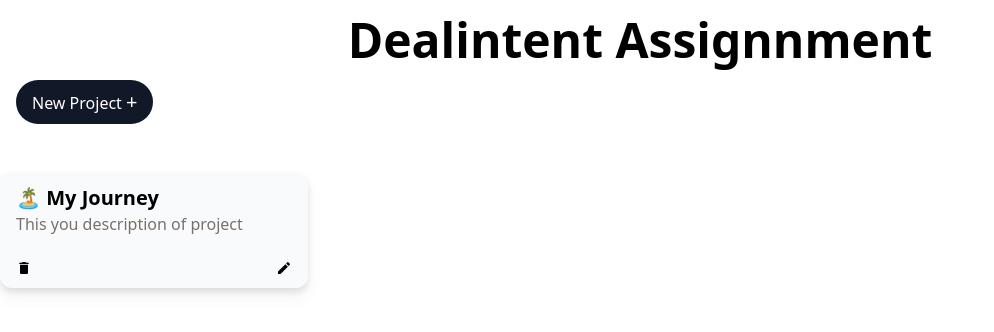
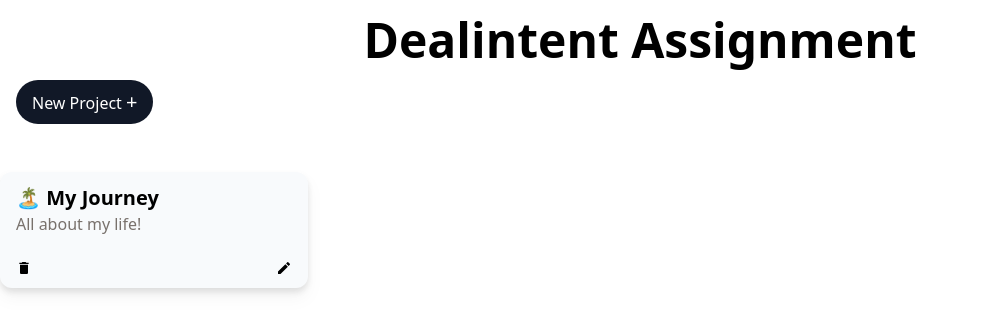
Before and after one commit to Amishakumari544/kanban_board, a Next.js app: page / in a window 1280 px wide. Shown: the top 332 px of the page, without its empty margins (0-994 px from the left). Built offline with nearby package versions, Linux system fonts and the light colour scheme.

Commit message:
:white_check_mark: Fixes minor issues
fixes minor issues

```diff
--- a/components/Board.jsx
+++ b/components/Board.jsx
@@ -3,7 +3,7 @@
 import { MdDelete, MdEdit } from "react-icons/md";
 import { useDispatch } from "react-redux";
 import { useRouter } from "next/router";
-import { deleteBoard } from "@/Slice/boardSlice";
+import { deleteBoard } from "../Slice/boardSlice";
 import { useState } from "react";
 
 function Board({ board }) {
--- a/components/CreateBoard.jsx
+++ b/components/CreateBoard.jsx
@@ -1,6 +1,6 @@
 import { useState, useEffect } from "react";
 import { useDispatch } from "react-redux";
-import { addBoard } from "@/Slice/boardSlice";
+import { addBoard } from "../Slice/boardSlice";
 
 function Modal({ onClose, onSubmit }) {
   const [boardName, setBoardName] = useState("");
--- a/components/KanbanBoard.jsx
+++ b/components/KanbanBoard.jsx
@@ -6,7 +6,7 @@
 import { useSelector } from "react-redux";
 import { useEffect } from "react";
 import { useDispatch } from "react-redux";
-import { addBoard } from "@/Slice/boardSlice";
+import { addBoard } from "../Slice/boardSlice";
 
 function KanbanBoard() {
   const boards = useSelector(state => state.board.board);
@@ -17,7 +17,7 @@
       const defaultBoard = {
         id: 1,
         name: "🏝️ My Journey",
-        desc: 'This you description of project ',
+        desc: 'All about my life! ',
       };
       dispatch(addBoard(defaultBoard));
     }
--- a/package.json
+++ b/package.json
@@ -6,10 +6,12 @@
     "dev": "next dev",
     "build": "next build",
     "start": "next start",
-    "lint": "next lint"
+    "lint": "next lint",
+    "test": "vitest"
   },
   "dependencies": {
     "@reduxjs/toolkit": "^1.9.7",
+    "@vitejs/plugin-react": "^4.1.1",
     "autoprefixer": "10.4.16",
     "eslint": "8.53.0",
     "eslint-config-next": "14.0.1",
@@ -25,6 +27,7 @@
     "tailwindcss": "3.3.5"
   },
   "devDependencies": {
+    "jsdom": "^22.1.0",
     "prettier": "^3.0.3",
     "prettier-plugin-tailwindcss": "^0.5.7"
   }
--- a/pages/index.js
+++ b/pages/index.js
@@ -4,7 +4,7 @@
 
   return (
     <div className="">
-      <h1 className="text-5xl mb-4 text-center font-bold mt-4">Dealintent Assignnment</h1>
+      <h1 className="text-5xl mb-4 text-center font-bold mt-4">Dealintent Assignment</h1>
       <KanbanBoard />
     </div>
   );
--- /dev/null
+++ b/setupTest.js
@@ -0,0 +1,4 @@
+import { expect } from 'vitest';
+import matchers from '@testing-library/jest-dom/matchers';
+
+expect.extend(matchers);
```
Also changed, not shown: vitest.config.js (added, +10 -0 lines), 1 other file (tests, documents, lock files or other folders).
